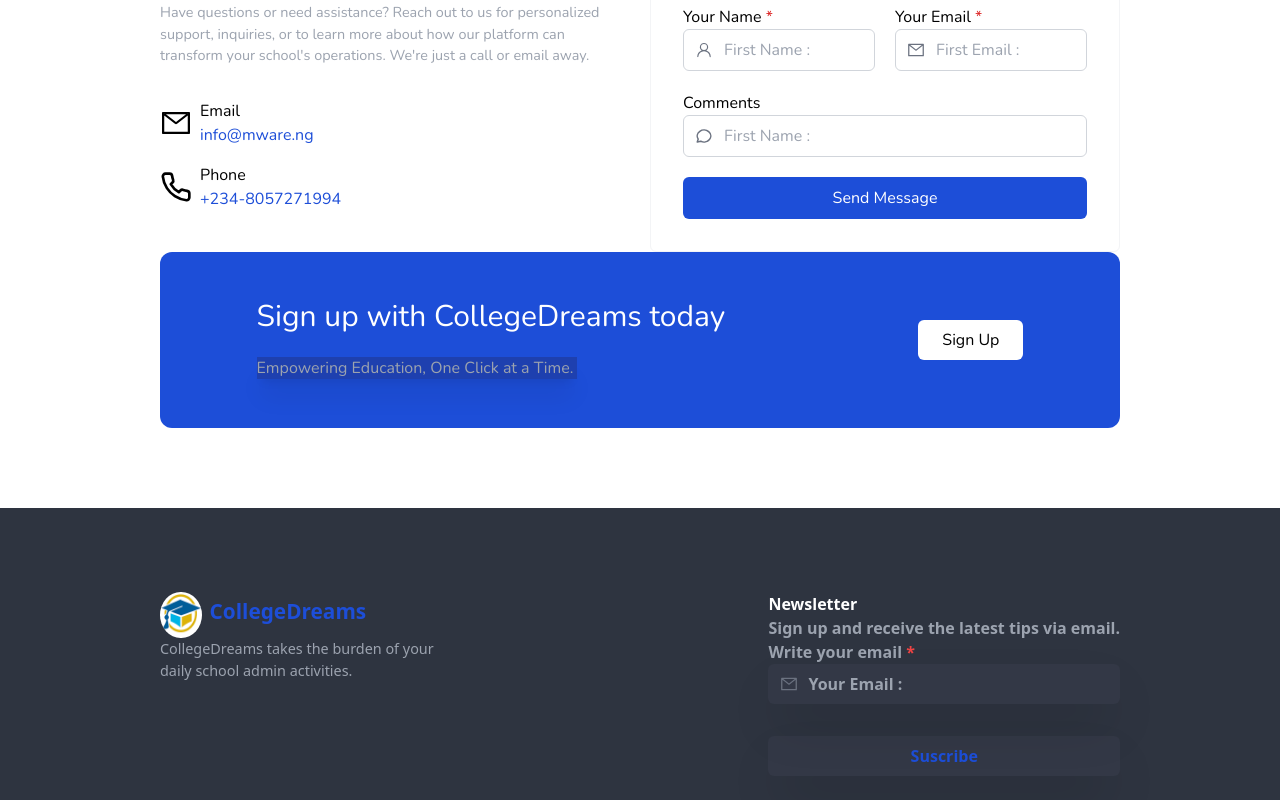
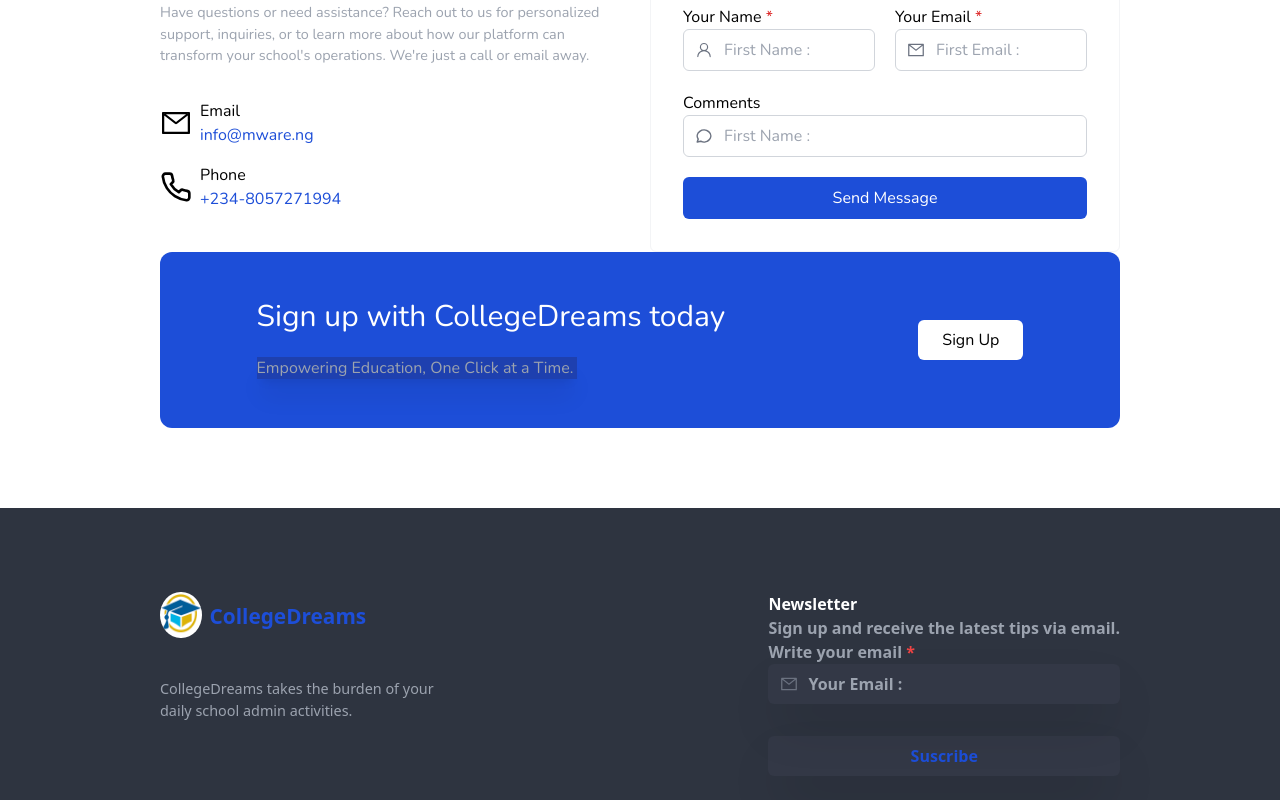
Before and after one commit to Ikujebi/mWare.CollegeDreams, a React (Vite) app: page / in a window 1280 px wide. Shown: the part 2912-3712 px from the top of the page. Built offline with nearby package versions, Linux system fonts and the light colour scheme; a web font is replaced by a local one.

Commit message:
Update Footer.tsx

```diff
--- a/src/page/Home/Footer.tsx
+++ b/src/page/Home/Footer.tsx
@@ -9,7 +9,7 @@
     <div className='w-screen flex justify-center transition-all duration-300  bg-[#2E3440] h-[22rem] items-center'>
       <div className='w-[60rem] flex justify-between my-[1rem] '>
         <section className='w-[30%]'>
-        <article className=' flex gap-2'>
+        <article className=' flex gap-2 pb-10 items-center'>
             <img src={logo} alt="my logo" className=' w-[2.6rem] h-[2.9rem] rounded-[50%]' />
             <h1 className='mt-1 text-[1.3rem] text-customBlue  font-semibold'>CollegeDreams</h1>
         </article>
```
